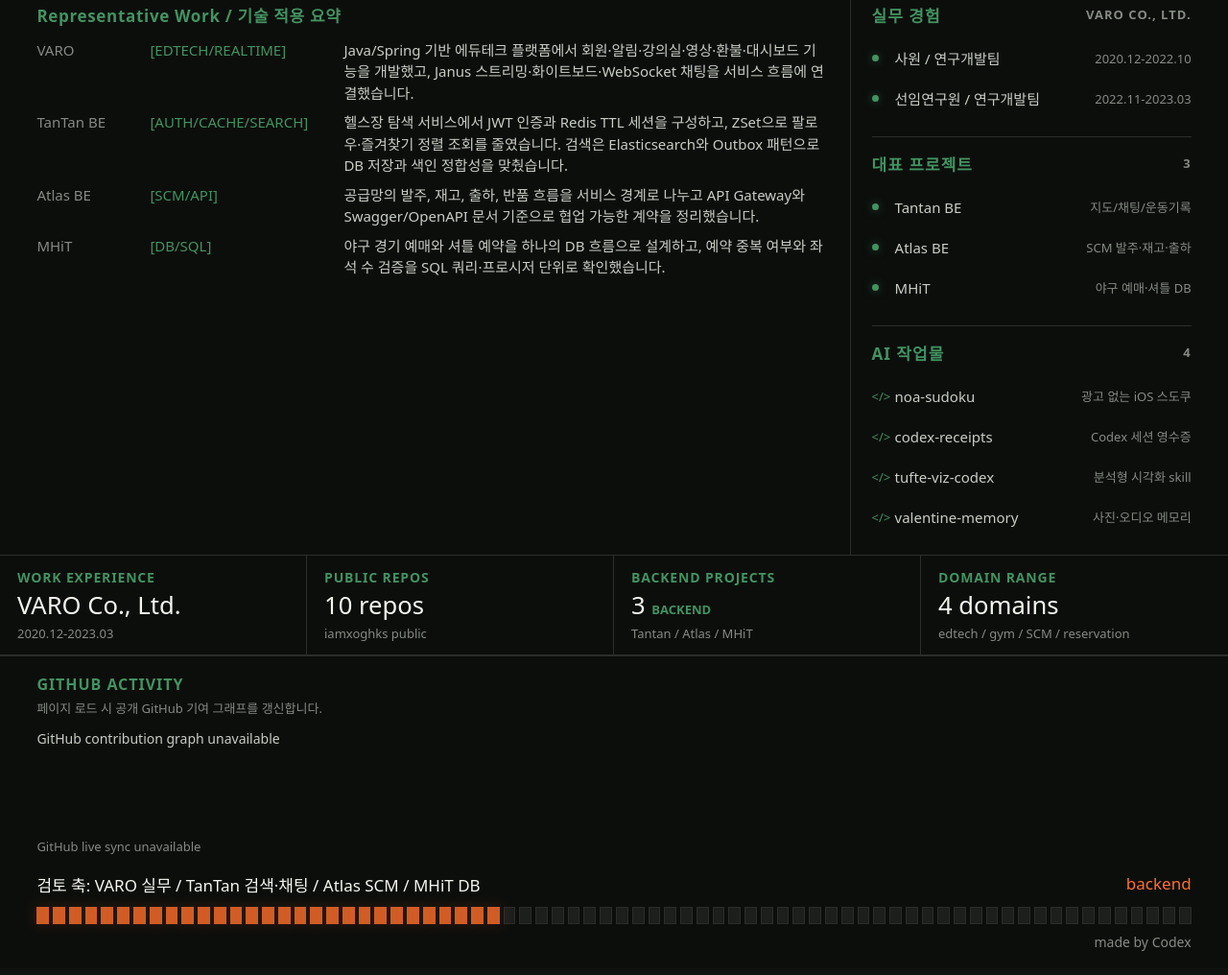
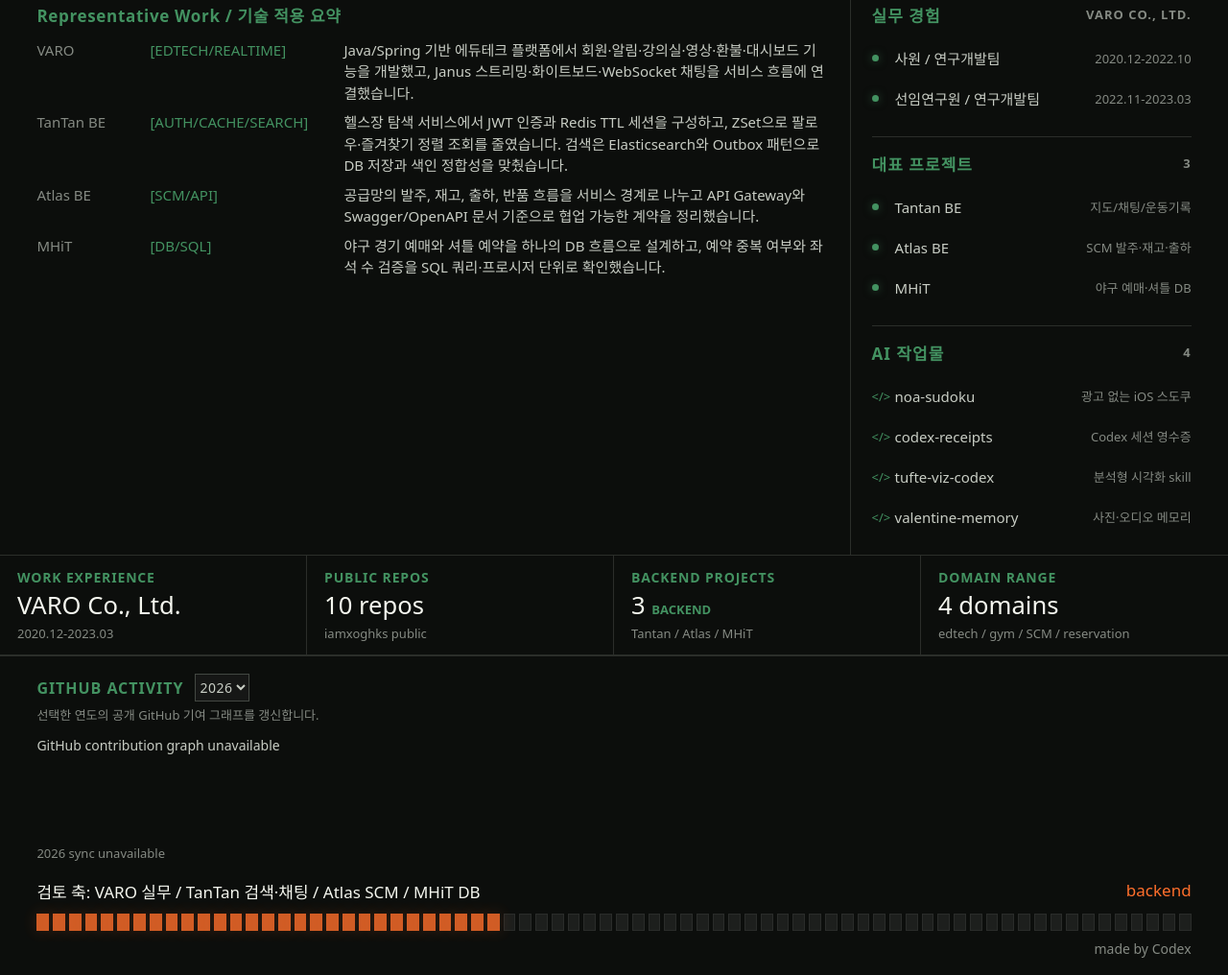
Before and after one commit to iamxoghks/iamxoghks.github.io, a plain HTML site: page index.html in a window 1280 px wide. Shown: the part 981-1997 px from the top of the page at 96% size. Drawn offline with Linux system fonts and the light colour scheme; no server answers; a web font is replaced by a local one.

Commit message:
GitHub 활동 그래프 연도 선택 추가
- GitHub Activity에 연도 선택 드롭다운 추가
- 선택 연도 기준 contributions API 호출로 변경
- 최근 1년 표시를 연도별 그래프 문구로 정리
- 2026, 2025 그래프 전환 검증

```diff
--- a/index.html
+++ b/index.html
@@ -667,6 +667,25 @@
         line-height: 1.45;
       }
 
+      .activity-title-row {
+        display: flex;
+        flex-wrap: wrap;
+        align-items: center;
+        gap: 12px;
+      }
+
+      .activity-year {
+        min-height: 29px;
+        border: 1px solid rgba(209, 223, 204, 0.24);
+        border-radius: 0;
+        background: rgba(255, 255, 255, 0.04);
+        color: var(--text-soft);
+        font-family: var(--mono);
+        font-size: 14px;
+        letter-spacing: 0.04em;
+        outline: 0;
+      }
+
       .grass-scroll {
         max-width: 100%;
         overflow-x: auto;
@@ -1398,11 +1417,17 @@
         <section class="github-activity" aria-label="GitHub contribution activity">
           <div class="activity-header">
             <div>
-              <div class="terminal-label">GitHub Activity</div>
-              <p class="activity-copy">페이지 로드 시 공개 GitHub 기여 그래프를 갱신합니다.</p>
+              <div class="activity-title-row">
+                <div class="terminal-label">GitHub Activity</div>
+                <select class="activity-year" id="activity-year" aria-label="GitHub contribution year">
+                  <option value="2026">2026</option>
+                  <option value="2025">2025</option>
+                </select>
+              </div>
+              <p class="activity-copy">선택한 연도의 공개 GitHub 기여 그래프를 갱신합니다.</p>
             </div>
           </div>
-          <div class="grass-scroll" aria-label="최근 1년 GitHub contributions">
+          <div class="grass-scroll" aria-label="선택 연도 GitHub contributions">
             <div class="grass-grid" id="github-grass" aria-live="polite">
               <span class="grass-loading">GitHub contributions loading...</span>
             </div>
@@ -1446,7 +1471,8 @@
 
       const grassGrid = document.querySelector("#github-grass");
       const grassTotal = document.querySelector("#grass-total");
-      const contributionsUrl = "https://github-contributions-api.jogruber.de/v4/iamxoghks?y=last";
+      const activityYear = document.querySelector("#activity-year");
+      const contributionsBaseUrl = "https://github-contributions-api.jogruber.de/v4/iamxoghks";
       const contributionDate = new Intl.DateTimeFormat("ko-KR", {
         year: "numeric",
         month: "2-digit",
@@ -1463,19 +1489,20 @@
         fallback.className = "grass-fallback";
         fallback.textContent = "GitHub contribution graph unavailable";
         grassGrid.append(fallback);
-        grassTotal.textContent = "GitHub live sync unavailable";
+        grassTotal.textContent = `${activityYear?.value || "GitHub"} sync unavailable`;
       };
 
-      const renderGitHubGrass = async () => {
+      const renderGitHubGrass = async (year = activityYear?.value || "2026") => {
         if (!grassGrid || !grassTotal) {
           return;
         }
 
         const controller = new AbortController();
         const timeout = window.setTimeout(() => controller.abort(), 8000);
+        const selectedYear = String(year);
 
         try {
-          const response = await fetch(contributionsUrl, {
+          const response = await fetch(`${contributionsBaseUrl}?y=${encodeURIComponent(selectedYear)}`, {
             cache: "no-store",
             signal: controller.signal,
           });
@@ -1486,7 +1513,7 @@
 
           const payload = await response.json();
           const contributions = Array.isArray(payload.contributions)
-            ? payload.contributions.slice(-371)
+            ? payload.contributions
             : [];
 
           if (!contributions.length) {
@@ -1508,9 +1535,10 @@
             grassGrid.append(cell);
           });
 
-          const total = Number(payload.total?.lastYear)
+          const total = Number(payload.total?.[selectedYear])
             || contributions.reduce((sum, day) => sum + (Number(day.count) || 0), 0);
-          grassTotal.textContent = `${total.toLocaleString("ko-KR")} contributions / last year`;
+
+          grassTotal.textContent = `${total.toLocaleString("ko-KR")} contributions / ${selectedYear}`;
         } catch (error) {
           renderFallbackGrass();
         } finally {
@@ -1518,6 +1546,10 @@
         }
       };
 
+      activityYear?.addEventListener("change", () => {
+        renderGitHubGrass(activityYear.value);
+      });
+
       renderGitHubGrass();
     </script>
   </body>
```
